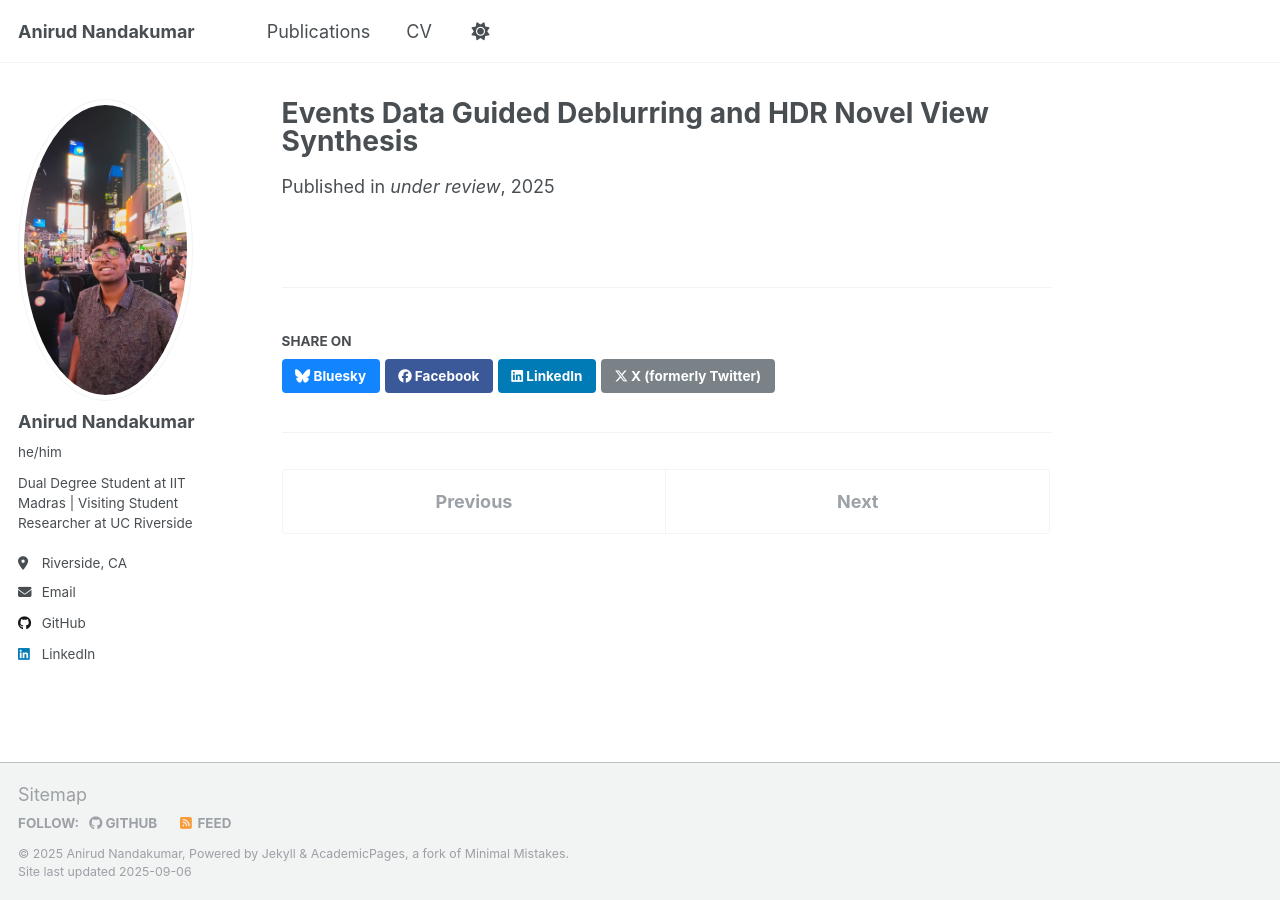
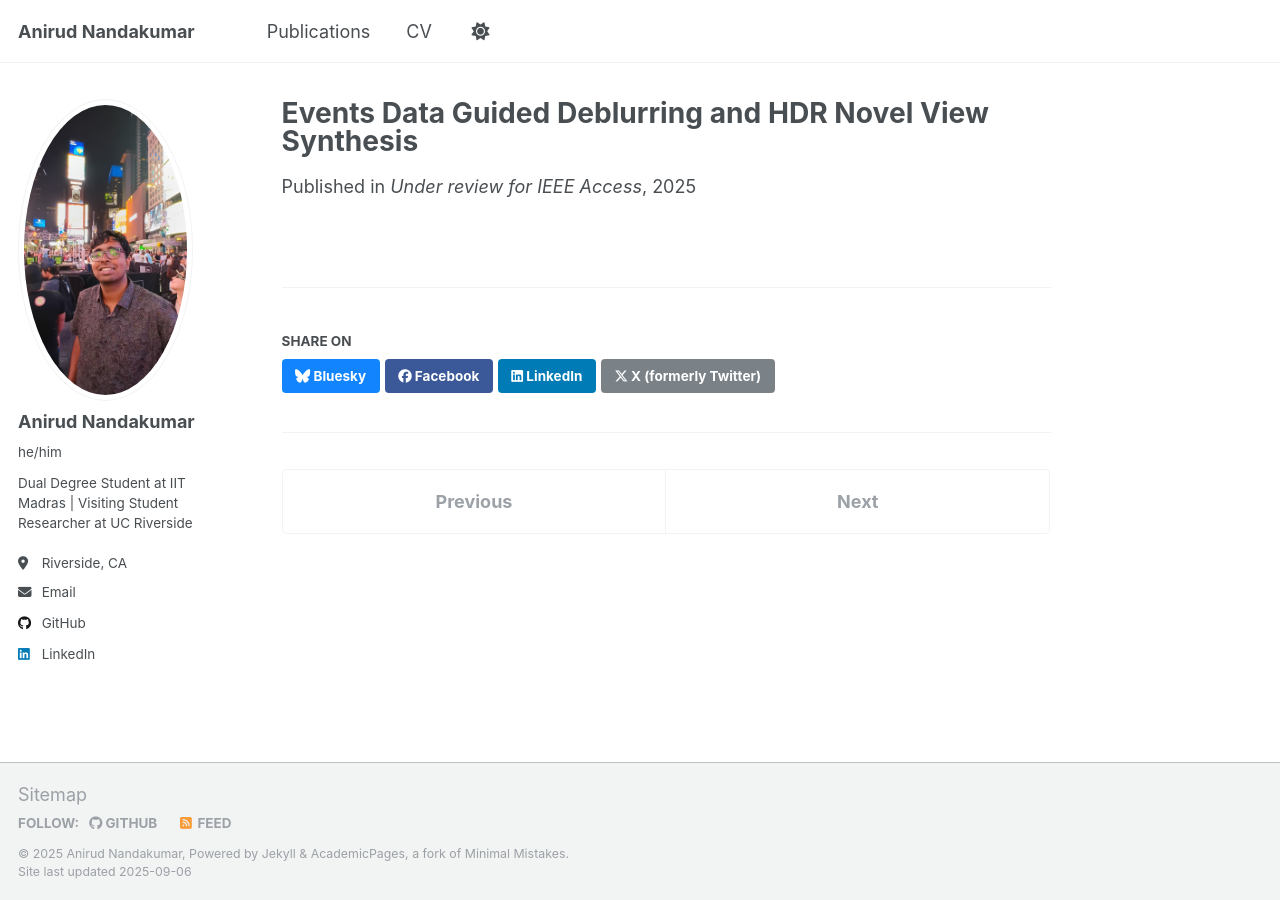
Before and after one commit to AnirudN/AnirudN.github.io, a Jekyll site: the page built from _publications/EVHDRNERF.md, in a window 1280 px wide. Built offline with Jekyll 4.4.1, drawn with Linux system fonts in a browser that asks for light colours; a script that is not in the unit is left out.

Commit message:
Update EVHDRNERF.md

```diff
--- a/_publications/EVHDRNERF.md
+++ b/_publications/EVHDRNERF.md
@@ -5,7 +5,7 @@ category: manuscripts
 permalink: /publication/EVHDRNERF
 excerpt: ''
 date: 2025-10-01
-venue: 'under review'
+venue: ' Under review for IEEE Access'
 #slidesurl: 'http://academicpages.github.io/files/slides2.pdf'
 #paperurl: 'http://academicpages.github.io/files/paper2.pdf'
 #citation: 'Your Name, You. (2010). &quot;Paper Title Number 2.&quot; <i>Journal 1</i>. 1(2).'
```
